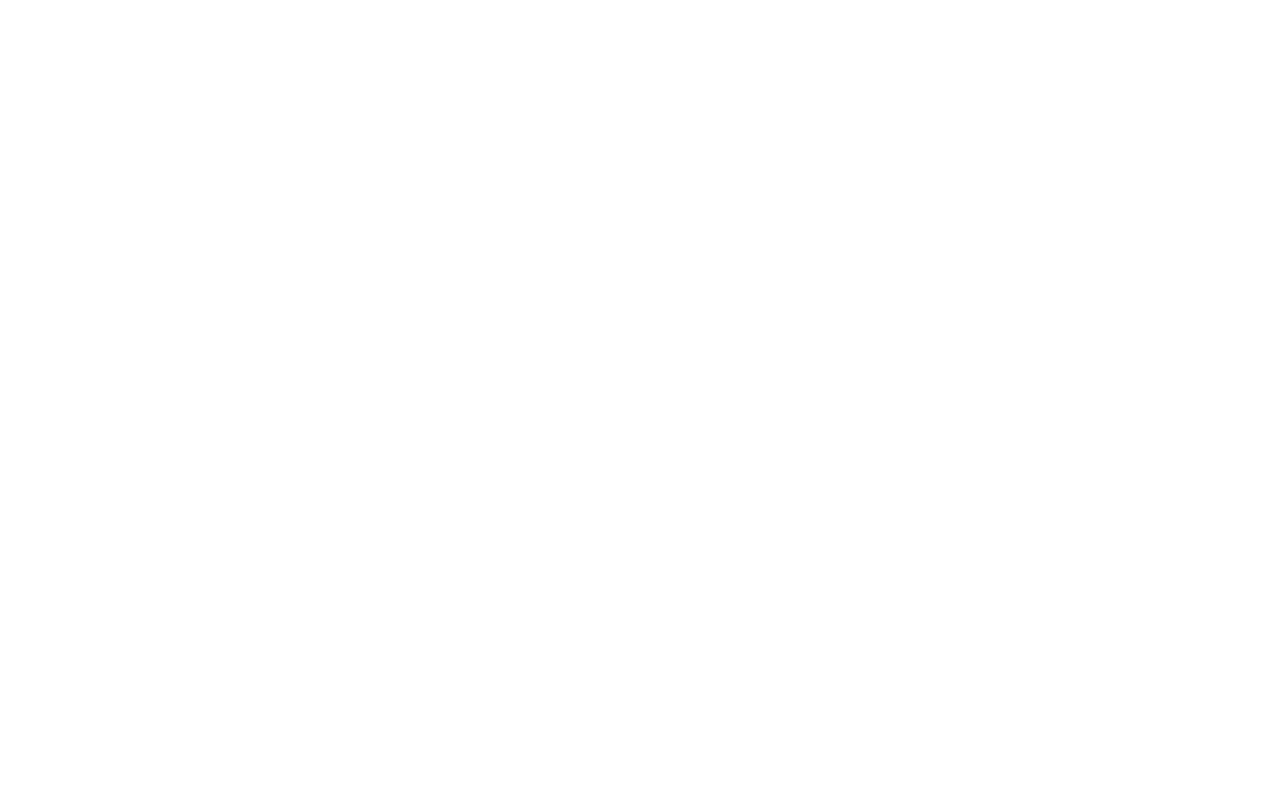
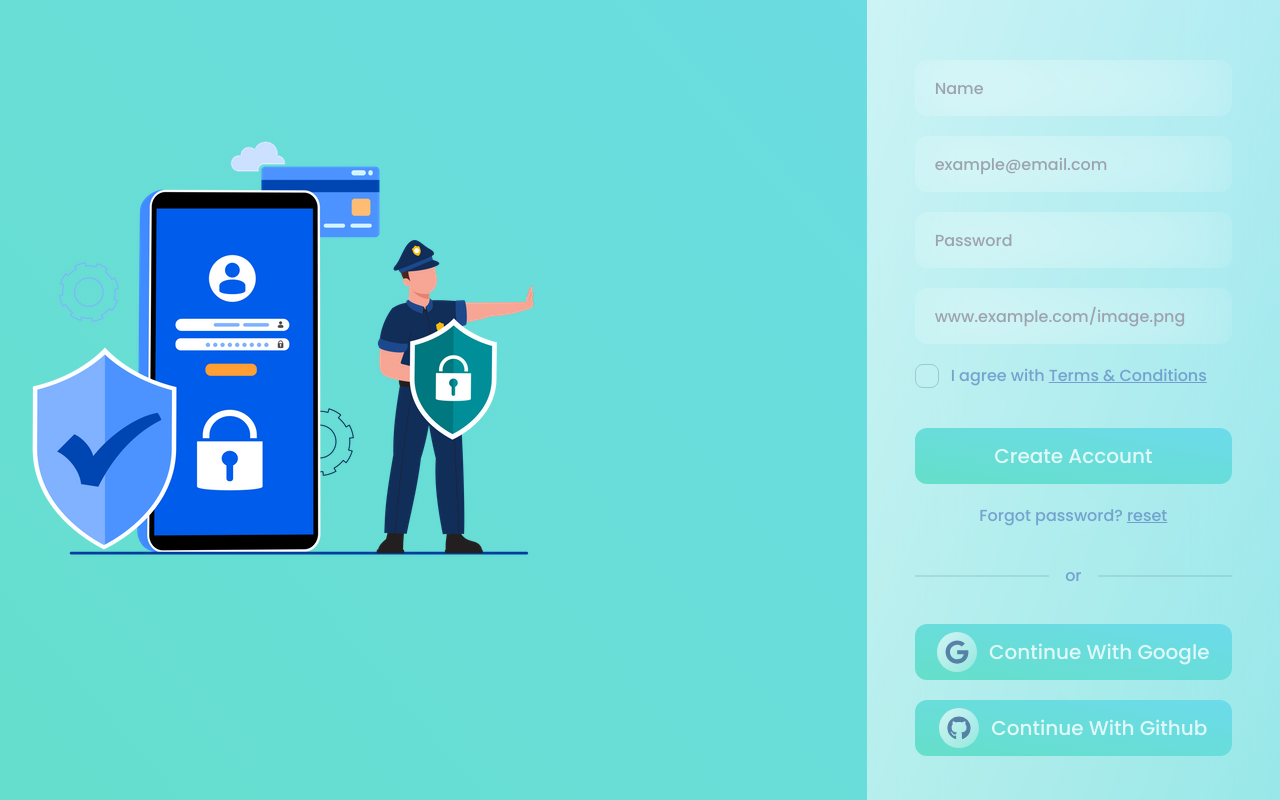
Before and after one commit to jesandante007/toy-marketplace-client, a React (Vite) app: page /register in a window 1280 px wide. Shown: the part 320-1120 px from the top of the page. Before the commit the page ends 800 px from the top, so only its background shows below. Built offline with nearby package versions, Linux system fonts and the light colour scheme; no server answers.

Commit message:
login & register page added

```diff
--- a/src/pages/Login.jsx
+++ b/src/pages/Login.jsx
@@ -1,9 +1,11 @@
 import React from "react";
 import img from "../assets/images/image.png";
+import { FaGoogle, FaGithub } from "react-icons/fa";
+import { Link } from "react-router-dom";
 
 const Login = () => {
   return (
-    <div className="grid grid-cols-1 lg:grid-cols-2 gap-10 items-center">
+    <div className="grid grid-cols-1 lg:grid-cols-[2fr_1fr] gap-10 items-center my-16">
       <div>
         <img src={img} />
       </div>
@@ -31,9 +33,23 @@
             />
             <span className="text-base">Remember me</span>
           </div>
-          <input type="submit" value="Login" className="w-full h-14 text-xl my-btn rounded-xl" />
-          <div className="divider">or</div>
+          <input
+            type="submit"
+            value="Login"
+            className="w-full h-14 text-xl my-btn rounded-xl"
+          />
+          <p className="text-center">Forgot password?<a className="link ml-1">reset</a></p>
+          <div className="divider py-7">or</div>
         </form>
+        <button className="w-full h-14 rounded-xl my-btn normal-case text-xl flex items-center justify-center gap-3">
+          <FaGoogle className="w-10 h-10 p-2 rounded-full text-tdeep bg-gradient-to-br from-bdeep to-blight" />
+          <span>Continue With Google</span>
+        </button>
+        <button className="w-full h-14 rounded-xl my-btn normal-case text-xl flex items-center justify-center gap-3">
+          <FaGithub className="w-10 h-10 p-2 rounded-full text-tdeep bg-gradient-to-br from-bdeep to-blight" />
+          <span>Continue With Github</span>
+        </button>
+        <p className="link text-center pt-10"><Link to='/register'>Don't have an account? Sign Up</Link></p>
       </div>
     </div>
   );
--- a/src/pages/Register.jsx
+++ b/src/pages/Register.jsx
@@ -1,11 +1,78 @@
-import React from 'react';
+import React from "react";
+import img from "../assets/images/image.png";
+import { FaGoogle, FaGithub } from "react-icons/fa";
+import { Link } from "react-router-dom";
 
 const Register = () => {
-    return (
-        <div>
-            Register page
-        </div>
-    );
+  return (
+    <div className="grid grid-cols-1 lg:grid-cols-[2fr_1fr] gap-10 items-center my-16">
+      <div>
+        <img src={img} />
+      </div>
+      <div className="bg-gradient-to-br from-bdeep to-blight backdrop-blur-2xl p-12 rounded-xl space-y-5">
+        <p className="text-4xl text-tdeep font-medium pt-16">
+          Create New Account
+        </p>
+        <form className="pt-10 space-y-5">
+          <input
+            type="text"
+            name="name"
+            placeholder="Name"
+            className="w-full h-14 rounded-xl bg-inherit backdrop-blur-2xl px-5"
+            required
+          />
+          <input
+            type="email"
+            name="email"
+            placeholder="example@email.com"
+            className="w-full h-14 rounded-xl bg-inherit backdrop-blur-2xl px-5"
+            required
+          />
+          <input
+            type="password"
+            name="password"
+            placeholder="Password"
+            className="w-full h-14 rounded-xl bg-inherit backdrop-blur-2xl px-5"
+            required
+          />
+          <input
+            type="url"
+            name="photo"
+            placeholder="www.example.com/image.png"
+            className="w-full h-14 rounded-xl bg-inherit backdrop-blur-2xl px-5"
+            required
+          />
+          <div className="flex items-center gap-3 pb-5">
+            <input
+              type="checkbox"
+              className="checkbox bg-inherit backdrop-blur-2xl"
+            />
+            <span className="text-base">I agree with <span className="link">Terms & Conditions</span></span>
+          </div>
+          <input
+            type="submit"
+            value="Create Account"
+            className="w-full h-14 text-xl my-btn rounded-xl"
+          />
+          <p className="text-center">
+            Forgot password?<a className="link ml-1">reset</a>
+          </p>
+          <div className="divider py-7">or</div>
+        </form>
+        <button className="w-full h-14 rounded-xl my-btn normal-case text-xl flex items-center justify-center gap-3">
+          <FaGoogle className="w-10 h-10 p-2 rounded-full text-tdeep bg-gradient-to-br from-bdeep to-blight" />
+          <span>Continue With Google</span>
+        </button>
+        <button className="w-full h-14 rounded-xl my-btn normal-case text-xl flex items-center justify-center gap-3">
+          <FaGithub className="w-10 h-10 p-2 rounded-full text-tdeep bg-gradient-to-br from-bdeep to-blight" />
+          <span>Continue With Github</span>
+        </button>
+        <p className="link text-center pt-10">
+          <Link to="/login">Already have an account? Login</Link>
+        </p>
+      </div>
+    </div>
+  );
 };
 
 export default Register;
```
